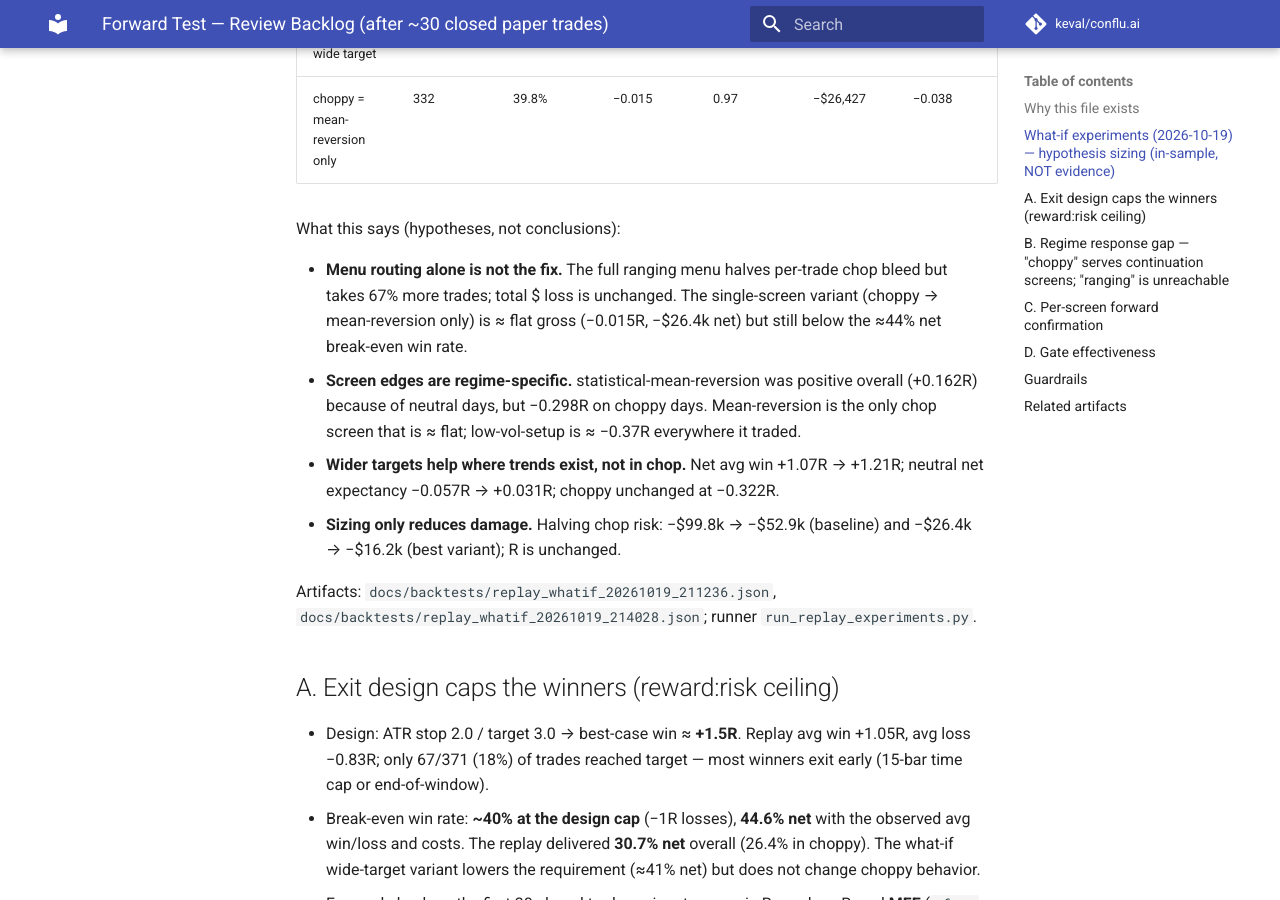
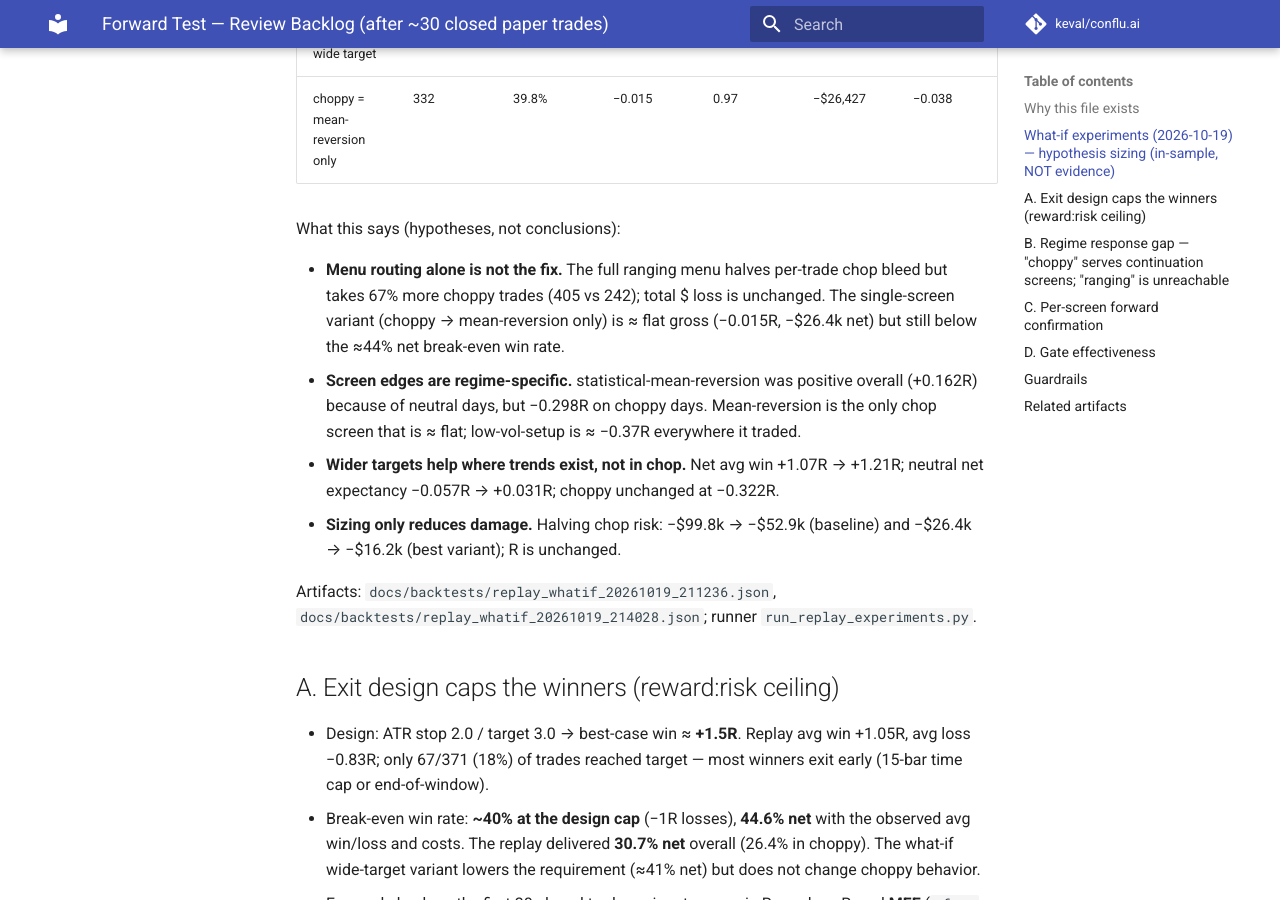
Before and after one commit to mk-keval/conflu.ai, an MkDocs documentation site: the page built from docs/PAPER_TRADING/FORWARD_TEST_REVIEW.md, in a window 1280 px wide and 900 px high, scrolled down 1027 px. Built offline with MkDocs 1.6.1 and Material for MkDocs 9.7.7, drawn with Linux system fonts in a browser that asks for light colours; comment, search, counter and statistics services are not loaded.

Commit message:
docs: clarify choppy-trade count (67% more choppy trades, not total)

```diff
--- a/docs/PAPER_TRADING/FORWARD_TEST_REVIEW.md
+++ b/docs/PAPER_TRADING/FORWARD_TEST_REVIEW.md
@@ -29,9 +29,9 @@ exactly. R-multiples are gross; dollar P&L is net of costs.
 What this says (hypotheses, not conclusions):
 
 - **Menu routing alone is not the fix.** The full ranging menu halves per-trade chop
-  bleed but takes 67% more trades; total $ loss is unchanged. The single-screen variant
-  (choppy → mean-reversion only) is ≈ flat gross (−0.015R, −$26.4k net) but still below
-  the ≈44% net break-even win rate.
+  bleed but takes 67% more choppy trades (405 vs 242); total $ loss is unchanged. The
+  single-screen variant (choppy → mean-reversion only) is ≈ flat gross (−0.015R,
+  −$26.4k net) but still below the ≈44% net break-even win rate.
 - **Screen edges are regime-specific.** statistical-mean-reversion was positive overall
   (+0.162R) because of neutral days, but −0.298R on choppy days. Mean-reversion is the
   only chop screen that is ≈ flat; low-vol-setup is ≈ −0.37R everywhere it traded.
```
Also changed, not shown: docs/PAPER_TRADING/V2_RISK_GOVERNOR_BLUEPRINT.md (+1 -1 lines), docs/SESSIONS/2026-10-19_paper-trade-replay-2mo.md (+2 -2 lines).
